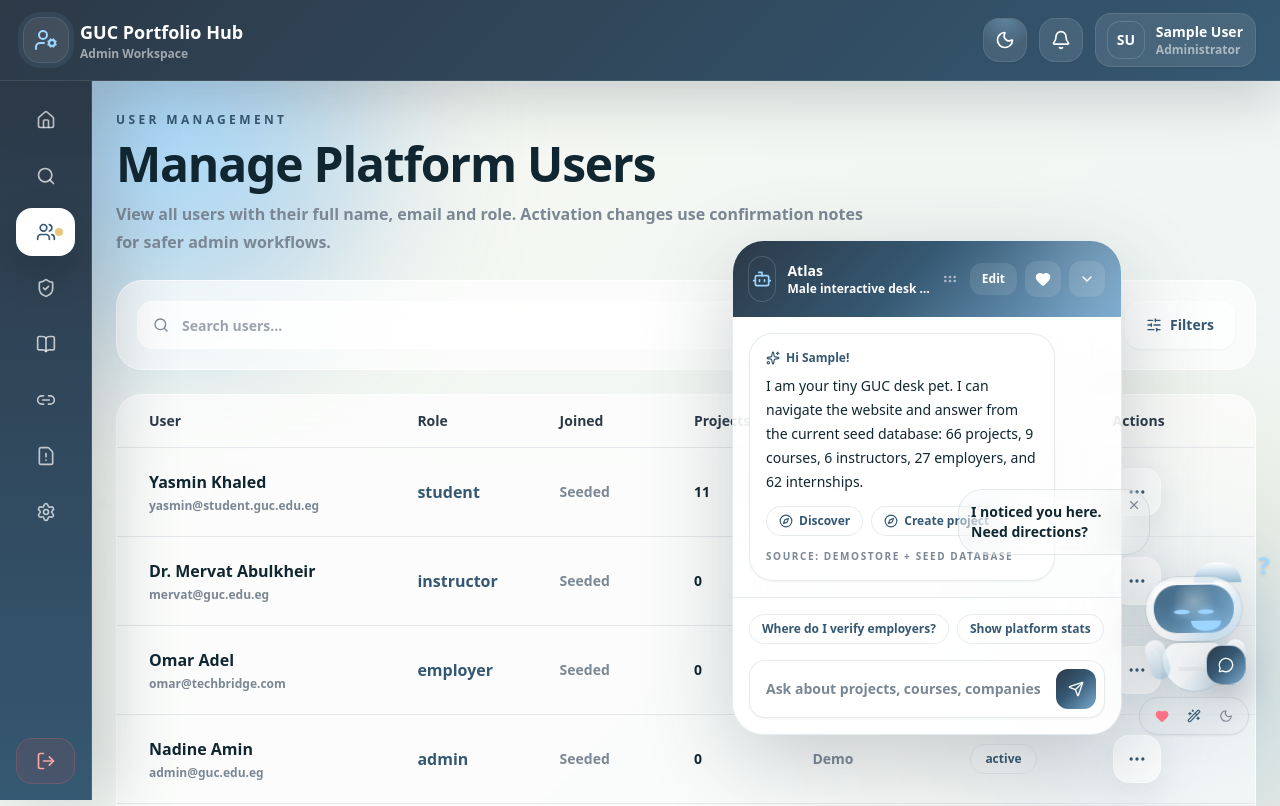
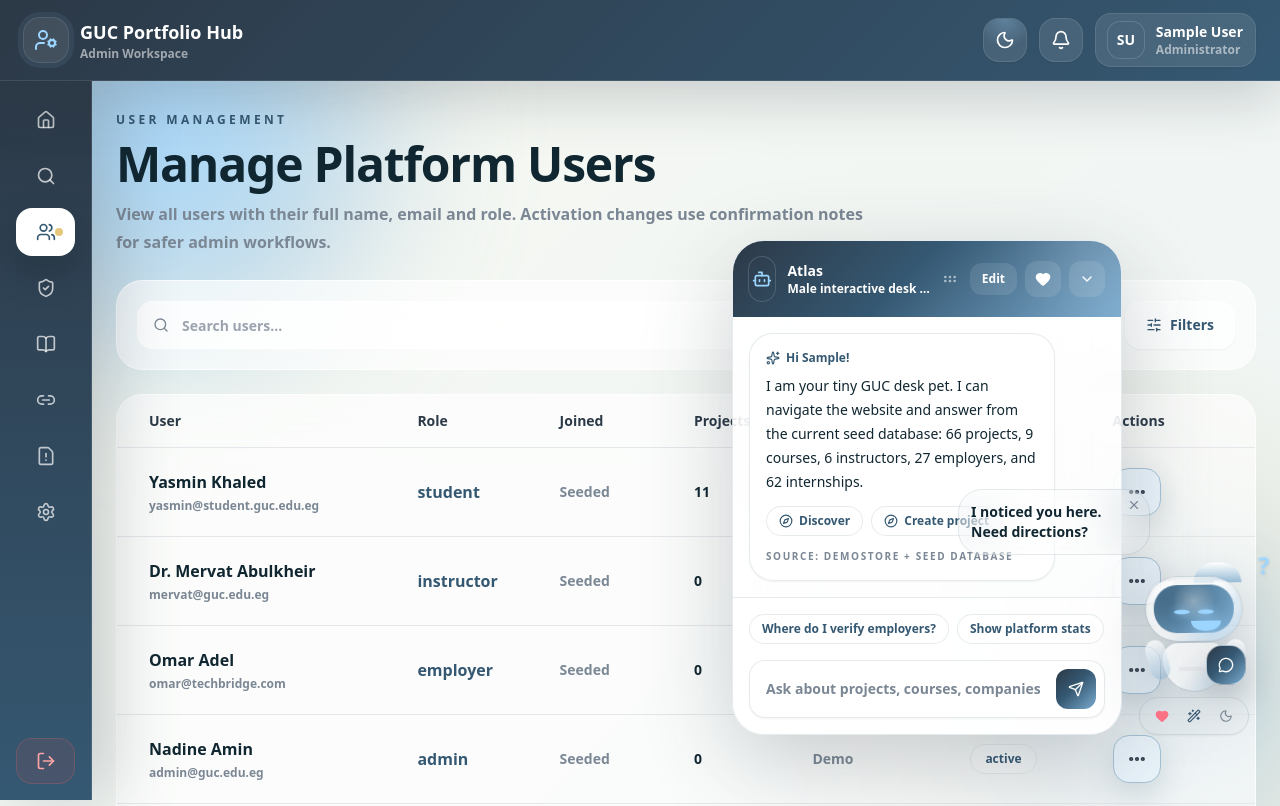
Before and after one commit to xxjessiexx/GUC-Portfolio-Hub, a React (Vite) app in the folder MS2/: page /admin/users in a window 1280 px wide. Shown: the top 806 px of the page. Built offline with nearby package versions, Linux system fonts and the light colour scheme; sample sign-in values are in the browser's storage.

Commit message:
updates colors un admin actions and link requests

```diff
--- a/MS2/src/components/adminModule/AdminTableActions.jsx
+++ b/MS2/src/components/adminModule/AdminTableActions.jsx
@@ -1,6 +1,95 @@
 import { MoreHorizontal } from "lucide-react";
+import { useEffect, useState } from "react";
 
-export default function AdminTableActions({ rowId, openMenu, setOpenMenu, actions }) {
+function getIsDarkMode() {
+  if (typeof document === "undefined") return false;
+
+  return (
+    document.documentElement.classList.contains("dark") ||
+    document.body.classList.contains("dark") ||
+    document.documentElement.getAttribute("data-theme") === "dark" ||
+    document.body.getAttribute("data-theme") === "dark"
+  );
+}
+
+export default function AdminTableActions({
+  rowId,
+  openMenu,
+  setOpenMenu,
+  actions,
+}) {
+  const [isDarkMode, setIsDarkMode] = useState(getIsDarkMode);
+
+  useEffect(() => {
+    const updateTheme = () => setIsDarkMode(getIsDarkMode());
+
+    updateTheme();
+
+    const observer = new MutationObserver(updateTheme);
+
+    observer.observe(document.documentElement, {
+      attributes: true,
+      attributeFilter: ["class", "data-theme"],
+    });
+
+    observer.observe(document.body, {
+      attributes: true,
+      attributeFilter: ["class", "data-theme"],
+    });
+
+    return () => observer.disconnect();
+  }, []);
+
+  const getActionClassName = (action) => {
+    if (action.danger) {
+      return [
+        "flex w-full items-center gap-3 rounded-2xl px-4 py-3 text-left text-sm font-bold transition",
+        isDarkMode
+          ? "text-rose-200 hover:bg-rose-500/15 hover:text-rose-100"
+          : "text-rose-600 hover:bg-rose-50 hover:text-rose-700",
+      ].join(" ");
+    }
+
+    return [
+      "flex w-full items-center gap-3 rounded-2xl px-4 py-3 text-left text-sm font-bold transition",
+      isDarkMode
+        ? "text-[#DDEFFF] hover:bg-[#9CD5FF]/10 hover:text-white"
+        : "text-[#2C3947] hover:bg-[#EAF4FB] hover:text-[#355872]",
+    ].join(" ");
+  };
+
+  const getIconClassName = (action) => {
+    if (action.danger) {
+      return isDarkMode
+        ? "size-4 text-rose-200"
+        : "size-4 text-rose-500";
+    }
+
+    return isDarkMode
+      ? "size-4 text-[#9CD5FF]"
+      : "size-4 text-[#355872]";
+  };
+
+  const triggerClassName = isDarkMode
+    ? [
+        "grid h-12 w-12 place-items-center rounded-2xl border shadow-[0_10px_28px_rgba(0,0,0,0.28)] transition",
+        "border-white/10 bg-white/5 text-[#BFE7FF] hover:border-[#9CD5FF]/40 hover:bg-[#9CD5FF]/10",
+      ].join(" ")
+    : [
+        "grid h-12 w-12 place-items-center rounded-2xl border shadow-[0_10px_28px_rgba(53,88,114,0.16)] transition",
+        "border-[#A7C3D6] bg-[#EAF4FB] text-[#2C3947] hover:border-[#355872] hover:bg-[#DDEFFF] hover:text-[#355872]",
+      ].join(" ");
+
+  const menuClassName = isDarkMode
+    ? [
+        "absolute right-0 z-50 mt-2 w-52 overflow-hidden rounded-3xl border p-1 shadow-[0_24px_70px_rgba(0,0,0,0.35)] backdrop-blur-xl",
+        "border-white/10 bg-[#182432]/95",
+      ].join(" ")
+    : [
+        "absolute right-0 z-50 mt-2 w-52 overflow-hidden rounded-3xl border p-1 shadow-[0_24px_70px_rgba(16,32,45,0.2)]",
+        "border-[#A7C3D6] bg-white",
+      ].join(" ");
+
   return (
     <div className="relative">
       <button
@@ -8,13 +97,14 @@ export default function AdminTableActions({ rowId, openMenu, setOpenMenu, action
         onClick={() =>
           setOpenMenu((current) => (current === rowId ? null : rowId))
         }
-        className="grid h-12 w-12 place-items-center rounded-2xl border border-white/70 bg-white/70 text-[color:var(--primary)] shadow-[0_10px_30px_rgba(53,88,114,0.08)] transition hover:bg-white"
+        className={triggerClassName}
+        aria-label="Open row actions"
       >
-        <MoreHorizontal className="size-5" />
+        <MoreHorizontal className="size-5 stroke-[3]" />
       </button>
 
       {openMenu === rowId && (
-        <div className="absolute right-0 z-20 mt-2 w-52 overflow-hidden rounded-3xl border border-white/70 bg-white shadow-[0_24px_70px_rgba(16,32,45,0.18)]">
+        <div className={menuClassName}>
           {actions.map((action) => (
             <button
               key={action.label}
@@ -23,13 +113,11 @@ export default function AdminTableActions({ rowId, openMenu, setOpenMenu, action
                 action.onClick();
                 setOpenMenu(null);
               }}
-              className={`flex w-full items-center gap-3 px-4 py-3 text-left text-sm font-bold transition ${
-                action.danger
-                  ? "text-red-500 hover:bg-red-50"
-                  : "text-[color:var(--ink)] hover:bg-[color:var(--accent)]/10"
-              }`}
+              className={getActionClassName(action)}
             >
-              {action.icon && <action.icon className="size-4" />}
+              {action.icon && (
+                <action.icon className={getIconClassName(action)} />
+              )}
               {action.label}
             </button>
           ))}
--- a/MS2/src/pages/admin/AdminLinkRequests.jsx
+++ b/MS2/src/pages/admin/AdminLinkRequests.jsx
@@ -71,7 +71,7 @@ function ActionCell({ row, onReview, onApprove, onReject }) {
       <AppButton
         size="sm"
         variant="brand"
-        className="justify-start xl:justify-center"
+        className="justify-start xl:justify-center    bg-gradient-to-r from-[#355872] via-[#4f7fa3] to-[#7AAACE] px-4 py-2font-semibold text-white shadow-[0_14px_32px_rgba(53,88,114,0.22)] transition hover:-translate-y-0.5 hover:shadow-[0_18px_40px_rgba(53,88,114,0.28)] disabled:cursor-not-allowed disabled:opacity-60"
         disabled={!isPending}
         onClick={() => onApprove(row)}
       >
```
